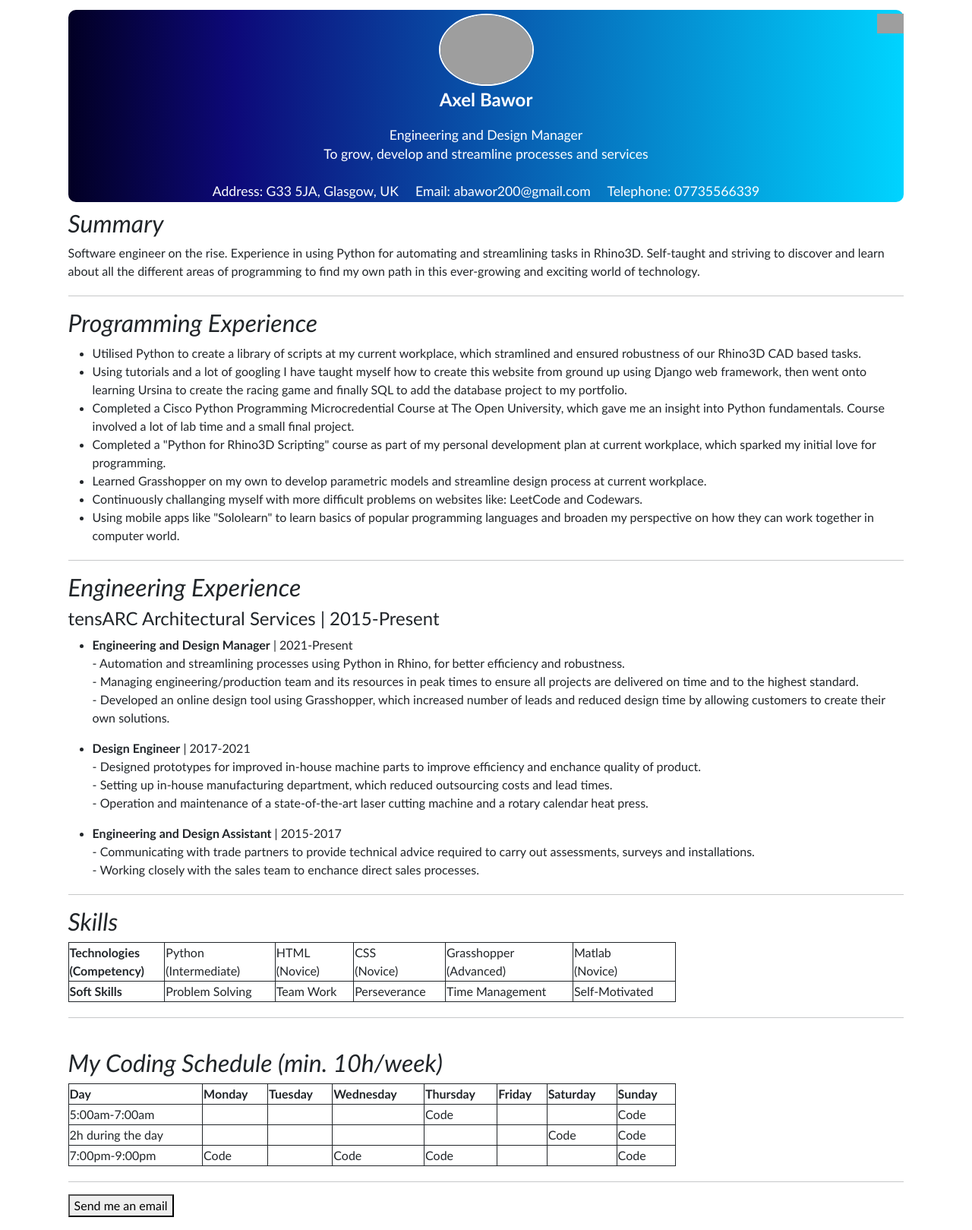
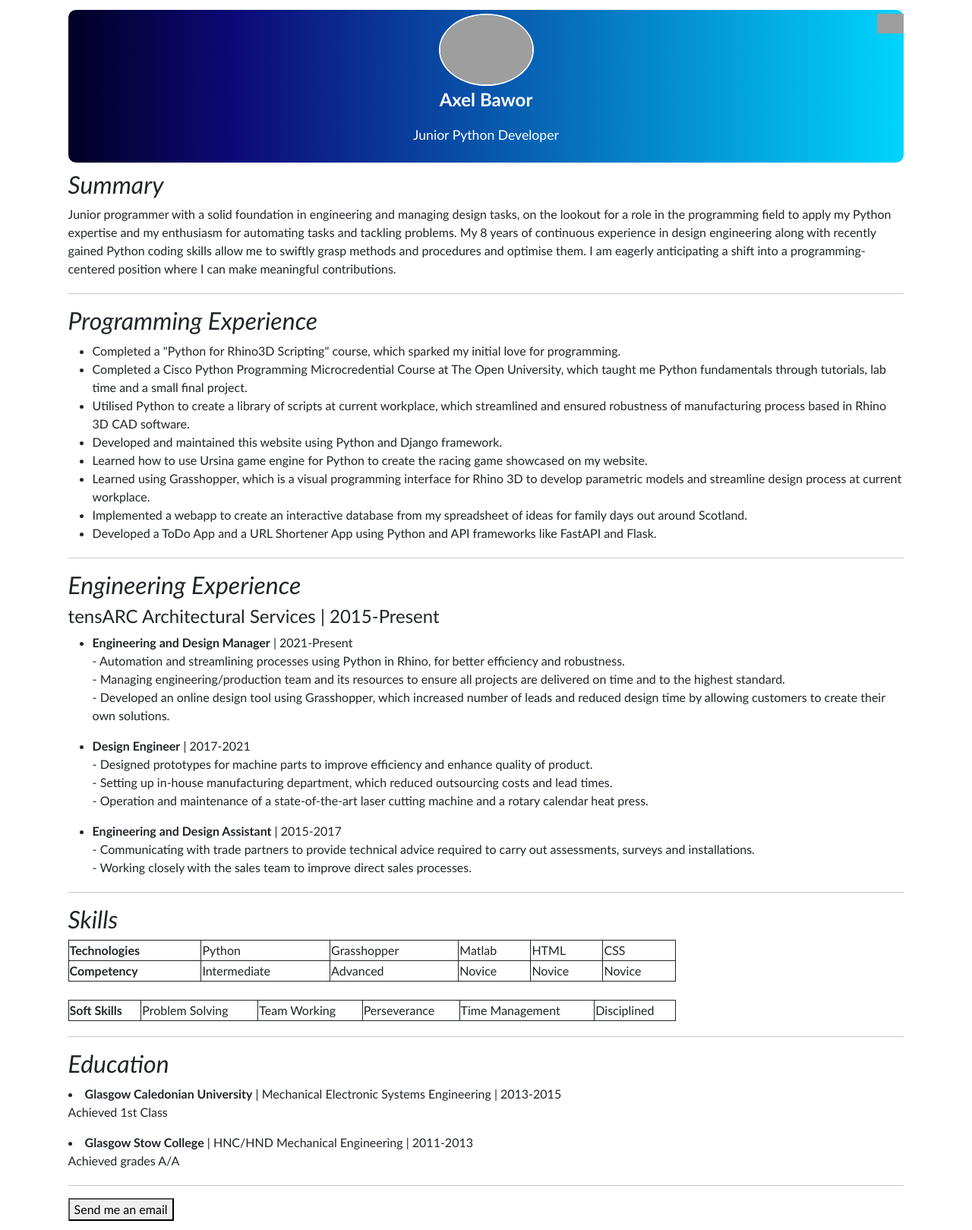
Before and after one commit to abawor/django_portfolio_website, a Django app: page /resume in a window 1280 px wide. Shown: the whole page at 76% size. Run offline with Django 3.2, Linux system fonts and the light colour scheme; grey boxes are pictures that could not be loaded.

Commit message:
Added new projects and updated resume page.

```diff
--- a/blog/templates/webapp/resume.html
+++ b/blog/templates/webapp/resume.html
@@ -3,30 +3,35 @@
 <html>
   <head>
         <title><My Resume></title>
-    <link rel="stylesheet" href="https://cdn.jsdelivr.net/npm/bootstrap@5.1.3/dist/css/bootstrap.min.css" integrity="sha384-1BmE4kWBq78iYhFldvKuhfTAU6auU8tT94WrHftjDbrCEXSU1oBoqyl2QvZ6jIW3" crossorigin="anonymous">
-    <link href="//fonts.googleapis.com/css?family=Red Hat Display&subset=latin,latin-ext" rel="stylesheet" type="text/css">
-    <link rel="stylesheet" href="{% static 'css/resume.css' %}">
+    <link rel="stylesheet"
+          href="https://cdn.jsdelivr.net/npm/bootstrap@5.1.3/dist/css/bootstrap.min.css"
+          integrity="sha384-1BmE4kWBq78iYhFldvKuhfTAU6auU8tT94WrHftjDbrCEXSU1oBoqyl2QvZ6jIW3" crossorigin="anonymous">
+    <link href="//fonts.googleapis.com/css?family=Red Hat Display&subset=latin,latin-ext"
+          rel="stylesheet"
+          type="text/css">
+    <link rel="stylesheet"
+          href="{% static 'css/resume.css' %}">
   </head>
   <body>
         <!-- Header start -->
     <div class='header'>
       <a href='/'><img src="https://static.thenounproject.com/png/3064787-200.png" id=home></a>
-      <img class='self-image' src='https://media.licdn.com/dms/image/C4E03AQEq4GcY2QD6vQ/profile-displayphoto-shrink_800_800/0/1645962424302?e=1685577600&v=beta&t=jZNSpBnkxE7z1IHIqr-jY0YRtD3vc1wZTfQc0Ipqes4'>
+      <img class='self-image'
+           src='https://media.licdn.com/dms/image/C4E03AQEq4GcY2QD6vQ/profile-displayphoto-shrink_800_800/0/1645962424302?e=1700697600&v=beta&t=dWdXxYSOAh8noZN28Rkm4BHh7D4JVd-a48tICEhlsRg'>
           <p class='name'> Axel Bawor </p>
-          <p class='prof-contact'> Engineering and Design Manager </p>
-          <p class='prof-contact'> To grow, develop and streamline processes and services </p>
+          <p class='prof-contact'> Junior Python Developer </p>
           <br>
-      <p class='prof-contact'> Address: G33 5JA, Glasgow, UK  &emsp; Email: abawor200@gmail.com &emsp; Telephone: 07735566339 </p>
     </div>
         <!-- Header end -->
 
         <!-- Summary section start -->
     <div class='summary'>
       <h2> Summary </h2>
-      <p> Software engineer on the rise. Experience in using Python for automating and
-      streamlining tasks in Rhino3D. Self-taught and striving to discover and learn
-      about all the different areas of programming to find my own path in this ever-growing
-      and exciting world of technology.</p>
+      <p> Junior programmer with a solid foundation in engineering and managing design tasks, on the lookout for a role
+        in the programming field to apply my Python expertise and my enthusiasm for automating tasks and tackling
+        problems. My 8 years of continuous experience in design engineering along with recently gained Python coding
+        skills allow me to swiftly grasp methods and procedures and optimise them. I am eagerly anticipating a shift
+        into a programming-centered position where I can make meaningful contributions.</p>
       <hr>
     </div>
         <!-- Summary section end -->
@@ -35,13 +40,18 @@
     <div>
       <h2> Programming Experience </h2>
         <ul>
-          <li>Utilised Python to create a library of scripts at my current workplace, which stramlined and ensured robustness of our Rhino3D CAD based tasks.</li>
-          <li>Using tutorials and a lot of googling I have taught myself how to create this website from ground up using Django web framework, then went onto learning Ursina to create the racing game and finally SQL to add the database project to my portfolio.</li>
-          <li>Completed a Cisco Python Programming Microcredential Course at The Open University, which gave me an insight into Python fundamentals. Course involved a lot of lab time and a small final project.</li>
-          <li>Completed a "Python for Rhino3D Scripting" course as part of my personal development plan at current workplace, which sparked my initial love for programming.</li>
-          <li>Learned Grasshopper on my own to develop parametric models and streamline design process at current workplace.</li>
-          <li>Continuously challanging myself with more difficult problems on websites like: LeetCode and Codewars.</li>
-          <li>Using mobile apps like "Sololearn" to learn basics of popular programming languages and broaden my perspective on how they can work together in computer world.</li>
+          <li>Completed a "Python for Rhino3D Scripting" course, which sparked my initial love for programming.</li>
+          <li>Completed a Cisco Python Programming Microcredential Course at The Open University, which taught me
+            Python fundamentals through tutorials, lab time and a small final project.</li>
+          <li>Utilised Python to create a library of scripts at current workplace, which streamlined and ensured
+            robustness of manufacturing process based in Rhino 3D CAD software.</li>
+          <li>Developed and maintained this website using Python and Django framework.</li>
+          <li>Learned how to use Ursina game engine for Python to create the racing game showcased on my website.</li>
+          <li>Learned using Grasshopper, which is a visual programming interface for Rhino 3D to develop parametric
+            models and streamline design process at current workplace.</li>
+          <li>Implemented a webapp to create an interactive database from my spreadsheet of ideas for family days out
+             around Scotland.</li>
+          <li>Developed a ToDo App and a URL Shortener App using Python and API frameworks like FastAPI and Flask.</li>
         </ul>
       <hr>
       </div>
@@ -51,18 +61,18 @@
         <ul>
           <li><b>Engineering and Design Manager</b> | 2021-Present
             <p>- Automation and streamlining processes using Python in Rhino, for better efficiency and robustness.<br>
-            - Managing engineering/production team and its resources in peak times to ensure all projects are delivered on time and to the highest standard.<br>
+            - Managing engineering/production team and its resources to ensure all projects are delivered on time and to the highest standard.<br>
             - Developed an online design tool using Grasshopper, which increased number of leads and reduced design time by allowing customers to create their own solutions.</p>
           </li>
           <li><b>Design Engineer</b> | 2017-2021
-            <p>- Designed prototypes for improved in-house machine parts to improve efficiency and enchance quality of product.<br>
+            <p>- Designed prototypes for machine parts to improve efficiency and enhance quality of product.<br>
             - Setting up in-house manufacturing department, which reduced outsourcing costs and lead times.<br>
             - Operation and maintenance of a state-of-the-art laser cutting machine and a rotary calendar heat press.</p>
           </li>
           </li>
           <li><b>Engineering and Design Assistant</b> | 2015-2017
             <p>- Communicating with trade partners to provide technical advice required to carry out assessments, surveys and installations.<br>
-            - Working closely with the sales team to enchance direct sales processes.<br>
+            - Working closely with the sales team to improve direct sales processes.<br>
           </li>
           </li>
         </ul>
@@ -76,76 +86,49 @@
       <h2> Skills </h2>
       <table>
         <tr>
-          <th>Technologies <br> (Competency)</th>
-          <td>Python <br> (Intermediate)</td>
-          <td>HTML <br> (Novice)</td>
-          <td>CSS <br> (Novice)</td>
-          <td>Grasshopper <br> (Advanced)</td>
-          <td>Matlab <br> (Novice)</td>
+          <th>Technologies</th>
+          <td>Python</td>
+          <td>Grasshopper</td>
+          <td>Matlab</td>
+          <td>HTML</td>
+          <td>CSS</td>
         </tr>
+        <tr>
+          <th>Competency</th>
+          <td>Intermediate</td>
+          <td>Advanced</td>
+          <td>Novice</td>
+          <td>Novice</td>
+          <td>Novice</td>
+        </tr>
+      </table>
+        <br>
+        <table>
         <tr>
           <th>Soft Skills</th>
           <td>Problem Solving</td>
-          <td>Team Work</td>
+          <td>Team Working</td>
           <td>Perseverance</td>
           <td>Time Management</td>
-          <td>Self-Motivated</td>
+          <td>Disciplined</td>
         </tr>
       </table>
       <hr>
     </div>
         <!-- Skills section end -->
 
-        <!-- My Schedule section start -->
-    <br>
-    <div class='my-coding-schedule'>
-      <h2>My Coding Schedule (min. 10h/week)</h2>
-      <table>
-        <tr>
-          <th>Day</th>
-          <th>Monday</th>
-          <th>Tuesday</th>
-          <th>Wednesday</th>
-          <th>Thursday</th>
-          <th>Friday</th>
-          <th>Saturday</th>
-          <th>Sunday</th>
-        </tr>
-        <tr>
-          <td>5:00am-7:00am</td>
-          <td></td>
-          <td></td>
-          <td></td>
-          <td>Code</td>
-          <td></td>
-          <td></td>
-          <td>Code</td>
-        </tr>
-        <tr>
-          <td>2h during the day</td>
-          <td></td>
-          <td></td>
-          <td></td>
-          <td></td>
-          <td></td>
-          <td>Code</td>
-          <td>Code</td>
-        </tr>
-        <tr>
-          <td>7:00pm-9:00pm</td>
-          <td>Code</td>
-          <td></td>
-          <td>Code</td>
-          <td>Code</td>
-          <td></td>
-          <td></td>
-          <td>Code</td>
-        </tr>
-      </table>
-      <hr>
-    </div>
-        <!-- My Schedule section end -->
-
+        <!-- Education section start -->
+        <h2>Education</h2>
+        <li><b>Glasgow Caledonian University</b>
+            | Mechanical Electronic Systems Engineering | 2013-2015
+            <p>Achieved 1st Class</p>
+        </li>
+        <li><b>Glasgow Stow College</b>
+            | HNC/HND Mechanical Engineering | 2011-2013
+            <p>Achieved grades A/A</p>
+        </li>
+        <!-- Education section end -->
+    <hr>
         <!-- Leave me a message section start -->
       <button onclick="location.href='mailto:abawor200@gmail.com';">Send me an email</button>
         <!-- Leave me a message section end -->
```
Also changed, not shown: blog/static/css/base.css (+5 -3 lines), blog/templates/webapp/base.html (+7 -5 lines).
